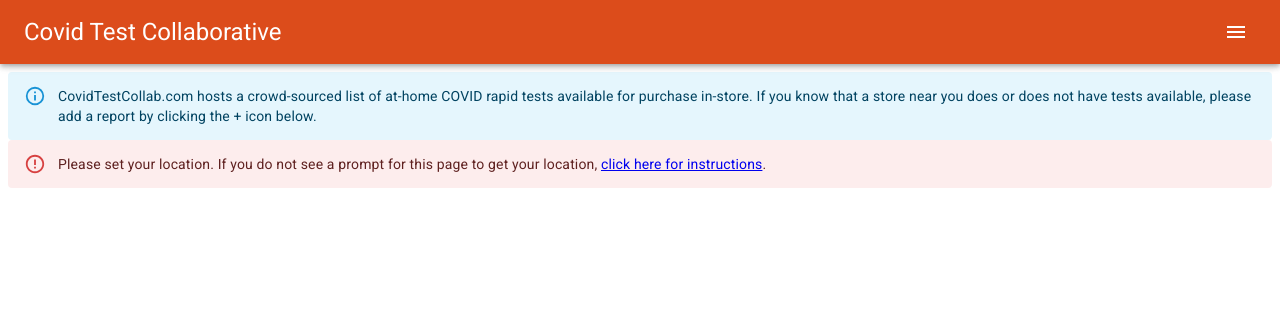
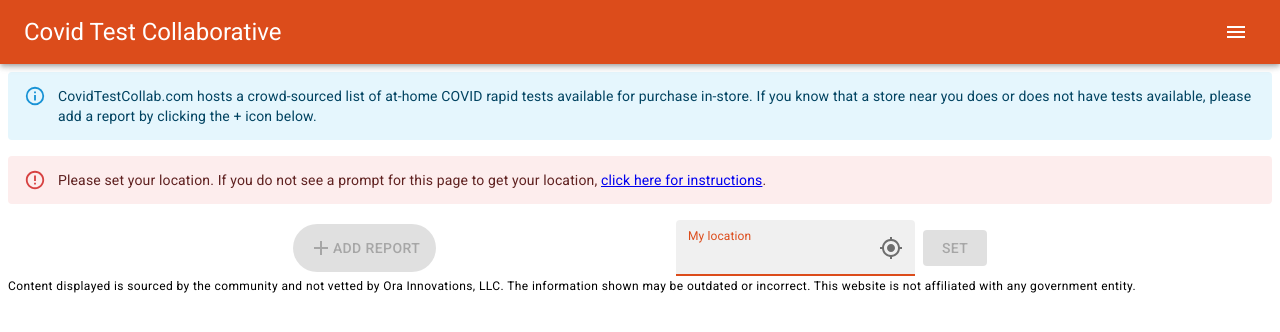
Before and after one commit to livgust/covid-test-locator-front-end, a React (Create React App) app: page / in a window 1280 px wide. Shown: the top 332 px of the page. Built offline with nearby package versions, Linux system fonts and the light colour scheme; no server answers.

Commit message:
feat: add user-input location

```diff
--- a/src/App/index.tsx
+++ b/src/App/index.tsx
@@ -3,13 +3,17 @@
   Alert,
   AppBar,
   Box,
+  Button,
   CircularProgress,
   Fab,
+  Grid,
+  InputAdornment,
+  TextField,
   Toolbar,
   Typography,
 } from '@mui/material';
 import AddIcon from '@mui/icons-material/Add';
-import {getPlaces} from '../api';
+import {getPlaces, geocode, reverseGeocode} from '../api';
 import AddReport from '../AddReport';
 import PlacesList from '../PlacesList';
 import {Place} from '../types';
@@ -17,6 +21,7 @@
 
 import {ThemeProvider} from '@mui/material/styles';
 import themeTemplate from '../theme';
+import {MyLocation} from '@mui/icons-material';
 
 // location prop is for testing only.
 function App(props: {location?: {latitude: number; longitude: number}}) {
@@ -62,20 +67,42 @@
   const [userLocation, setUserLocation] = useState<userLocationType>(
     props.location
   );
+  const [userLocationString, setUserLocationString] = useState<
+    string | undefined
+  >();
 
+  /** Gets location from browser and then puts a pretty string in the text box. */
+  const getAndSetLocation = () => {
+    navigator.geolocation.getCurrentPosition(geo => {
+      const {latitude, longitude} = geo.coords;
+      reverseGeocode({latitude, longitude}).then(setUserLocationString);
+      setLocation(latitude, longitude);
+    });
+  };
+
+  /** Sets the user location, triggering a search */
+  const setLocation = (latitude: number, longitude: number) => {
+    setUserLocation({latitude, longitude});
+    setIsLoading(false);
+    setPlaces([]);
+  };
+
+  /** If we have browser permission already, grabs location on page load */
   useEffect(() => {
     if (!props.location?.latitude || !props.location?.longitude) {
-      navigator.geolocation.getCurrentPosition(geo => {
-        const {latitude, longitude} = geo.coords;
-        console.log('USER LOCATION IS....');
-        console.log({latitude, longitude});
-        setUserLocation({latitude, longitude});
-        setIsLoading(false);
-        setPlaces([]);
-      });
+      // if we're already allowed to get the user's location, do it.
+      navigator.permissions
+        .query({name: 'geolocation'})
+        .then((status: PermissionStatus) => {
+          if (status.state === 'granted') {
+            getAndSetLocation();
+          }
+        });
     }
+    return;
   }, []);
 
+  /** If the location updates, trigger a search. */
   useEffect(() => {
     setIsLoading(true);
     if (userLocation) {
@@ -84,7 +111,6 @@
         setIsLoading(false);
       });
     } else {
-      console.log('NO USER LOCATION SET');
       setIsLoading(false);
     }
     return;
@@ -116,41 +142,10 @@
             store near you does or does not have tests available, please add a
             report by clicking the + icon below.
           </Alert>
-          {userLocation && userLocation?.latitude && userLocation?.longitude ? (
-            <LocationContext.Provider value={userLocation}>
-              <Box
-                sx={{
-                  display: 'flex',
-                  width: '100%',
-                  justifyContent: 'center',
-                  pt: 2,
-                }}
-              >
-                <Fab
-                  variant="extended"
-                  onClick={() => setDialogOpen(true)}
-                  color="primary"
-                  aria-label="add"
-                >
-                  <AddIcon />
-                  Add Report
-                </Fab>
-              </Box>
-              <AddReport
-                place={dialogPlace}
-                open={dialogOpen}
-                onClose={() => setDialogOpen(false)}
-              />
-              <PlacesList {...{places}} />
-              <Typography variant="caption">
-                Content displayed is sourced by the community and not vetted by
-                Ora Innovations, LLC. The information shown may be outdated or
-                incorrect. This website is not affiliated with any government
-                entity.
-              </Typography>
-            </LocationContext.Provider>
-          ) : (
-            <Alert severity="error">
+          {(!userLocation ||
+            !userLocation?.latitude ||
+            !userLocation?.longitude) && (
+            <Alert severity="error" sx={{mt: 2}}>
               Please set your location. If you do not see a prompt for this page
               to get your location,{' '}
               <a
@@ -163,6 +158,94 @@
               .
             </Alert>
           )}
+          <LocationContext.Provider value={userLocation}>
+            <form>
+              <Grid
+                columnSpacing={{xs: 5, sm: 15, md: 30}}
+                rowSpacing={1}
+                container
+                sx={{
+                  display: 'flex',
+                  width: '100%',
+                  justifyContent: 'center',
+                  pt: 2,
+                  alignItems: 'center',
+                }}
+              >
+                <Grid item>
+                  <Fab
+                    variant="extended"
+                    onClick={() => setDialogOpen(true)}
+                    color="primary"
+                    aria-label="add"
+                    disabled={
+                      !userLocation ||
+                      !userLocation.latitude ||
+                      !userLocation.longitude
+                    }
+                  >
+                    <AddIcon />
+                    Add Report
+                  </Fab>
+                </Grid>
+                <Grid item sx={{display: 'flex', alignItems: 'center'}}>
+                  <TextField
+                    sx={{pr: 1}}
+                    label="My location"
+                    value={userLocationString}
+                    onChange={event =>
+                      setUserLocationString(event.target.value)
+                    }
+                    autoFocus
+                    InputProps={{
+                      endAdornment: (
+                        <InputAdornment
+                          onClick={() => {
+                            getAndSetLocation();
+                          }}
+                          sx={{cursor: 'pointer'}}
+                          position="end"
+                        >
+                          <MyLocation />
+                        </InputAdornment>
+                      ),
+                    }}
+                  />
+                  <Button
+                    type="submit"
+                    disabled={!userLocationString}
+                    onClick={event => {
+                      event.preventDefault();
+                      geocode(userLocationString!)
+                        .then(({latitude, longitude, formattedAddress}) => {
+                          setLocation(latitude, longitude);
+                          setUserLocationString(formattedAddress);
+                        })
+                        .catch(() => {
+                          console.error(
+                            `unable to reverse geocode ${userLocationString}`
+                          );
+                        });
+                    }}
+                  >
+                    Set
+                  </Button>
+                </Grid>
+              </Grid>
+            </form>
+            <AddReport
+              place={dialogPlace}
+              open={dialogOpen}
+              onClose={() => setDialogOpen(false)}
+            />
+            <PlacesList {...{places}} />
+          </LocationContext.Provider>
+          <Typography variant="caption">
+            Content displayed is sourced by the community and not vetted by Ora
+            Innovations, LLC. The information shown may be outdated or
+            incorrect. This website is not affiliated with any government
+            entity.
+          </Typography>
         </>
       )}
     </div>
--- a/src/api/index.ts
+++ b/src/api/index.ts
@@ -1,5 +1,6 @@
 import {Place, Report} from '../types';
 
+/** Returns locations with reports nearby the given location. */
 export const getPlaces = async ({
   latitude,
   longitude,
@@ -13,6 +14,7 @@
   return response.json();
 };
 
+/** Returns a list of nearby places matching the search string. */
 export const searchPlaces = async ({
   latitude,
   longitude,
@@ -32,6 +34,10 @@
   return response.json();
 };
 
+/**
+ * @param place
+ * @returns Place with ID
+ */
 export const addPlace = async (place: Place): Promise<Place> => {
   const response = await fetch(`${process.env.REACT_APP_SERVER_URL}/places`, {
     method: 'POST',
@@ -44,6 +50,11 @@
   return response.json() as Promise<Place>;
 };
 
+/**
+ * Adds a reportValidation for the given report.
+ *
+ * @param report
+ */
 export const verifyReport = async (report: Report): Promise<void> => {
   await fetch(
     `${process.env.REACT_APP_SERVER_URL}/places/${report.placeId}/reports/${report.id}/reportValidations`,
@@ -61,6 +72,10 @@
   return;
 };
 
+/**
+ * @param report
+ * @returns Report with ID
+ */
 export const addReport = async (report: Report): Promise<void> => {
   await fetch(
     `${process.env.REACT_APP_SERVER_URL}/places/${report.placeId}/reports`,
@@ -75,3 +90,29 @@
   );
   return;
 };
+
+/**
+ * Given a location, asks Google to convert it to a lat/long and a pretty string.
+ *
+ * @param locationString
+ * @returns
+ */
+export const geocode = async (
+  locationString: string
+): Promise<{latitude: number; longitude: number; formattedAddress: string}> => {
+  const response = await fetch(
+    `${process.env.REACT_APP_SERVER_URL}/geocode?address=${locationString}`
+  );
+  return await response.json();
+};
+
+/** Given a lat/long, converts to a pretty string. */
+export const reverseGeocode = async (location: {
+  latitude: number;
+  longitude: number;
+}): Promise<string> => {
+  const response = await fetch(
+    `${process.env.REACT_APP_SERVER_URL}/reverseGeocode?latitude=${location.latitude}&longitude=${location.longitude}`
+  );
+  return (await response.text()) as string;
+};
```
